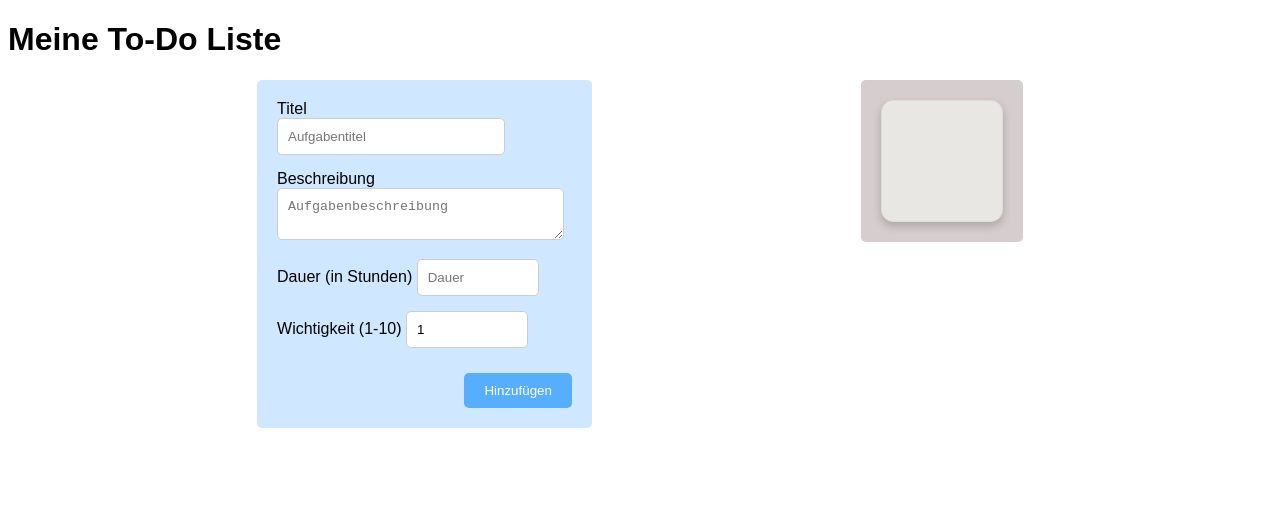
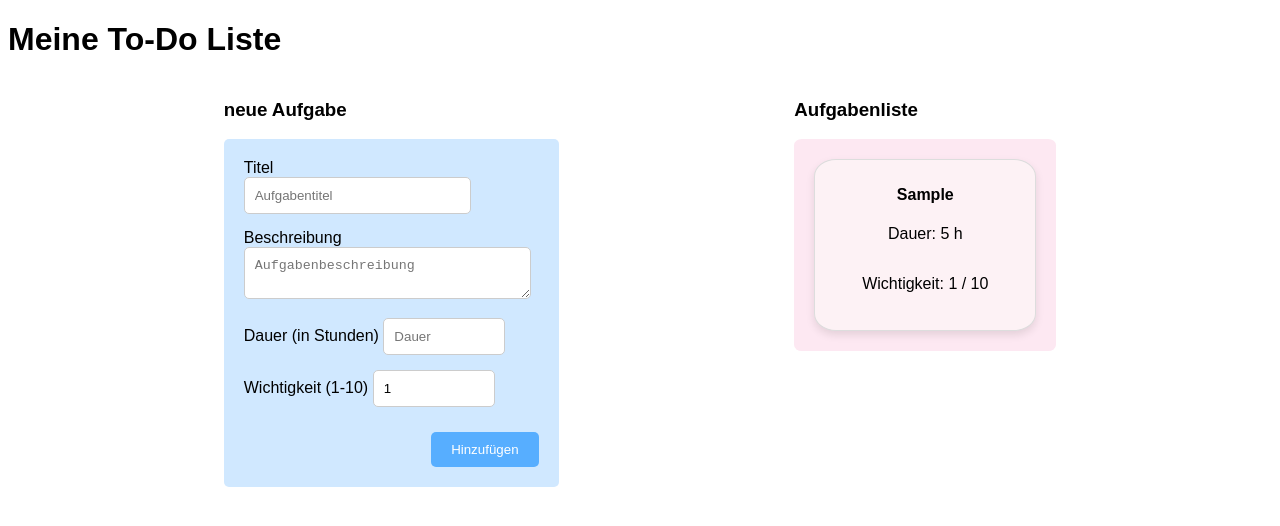
Before and after one commit to montagel/ReactStateManagement, a React (Create React App) app in the folder test_anwendung/: page / in a window 1280 px wide. Both pictures are taken after typing "Sample", "Sample", "5" into the empty fields and a click on the button "Hinzufügen". Shown: the top 526 px of the page. Built offline with nearby package versions, Linux system fonts and the light colour scheme.

Commit message:
Ergänzen von zusätzlichen Informationen in den Kacheln der ToDo-Liste

```diff
--- a/test_anwendung/src/ToDoForm.js
+++ b/test_anwendung/src/ToDoForm.js
@@ -25,6 +25,8 @@ function ToDoForm({ addTodo, todos }) {
   };
 
   return (
+    <div>
+    <h3>neue Aufgabe</h3>
       <form className="todo-form" onSubmit={handleSubmit}>
         <div>
           <label>Titel</label>
@@ -73,6 +75,7 @@ function ToDoForm({ addTodo, todos }) {
         </div>
         <button className="todo-button">Hinzufügen</button>
       </form>
+      </div>
   );
 }
 
--- a/test_anwendung/src/ToDoList.css
+++ b/test_anwendung/src/ToDoList.css
@@ -4,21 +4,32 @@
     flex-wrap: wrap;
     gap: 20px;
     justify-content: center;
-    background-color: rgb(214, 206, 206);
+    background-color: rgb(253, 232, 242);
     border-radius: 3%;
     padding: 20px;
   }
 
   .todo-item {
-    width: 120px;
-    height: 120px;
-    background-color: #f8f9fa;
+    width: 200px;
+    height: 150px;
+    background-color: #fdf2f5;
     border-radius: 10%;
     display: flex;
+    flex-direction: column;
     align-items: center;
     justify-content: center;
     text-align: center;
     border: 1px solid #ddd;
-    box-shadow: 0px 4px 8px rgba(0, 0, 0, 0.2);
-    background-color: rgb(233, 231, 227);
+    padding: 10px;
+    box-shadow: 0px 4px 8px rgba(0, 0, 0, 0.1);
+    overflow: hidden;
+    text-overflow: ellipsis;
   }
+  .todo-item h3 {
+    margin: 5px;
+    font-size: medium;
+    white-space: nowrap;
+    overflow: hidden;
+    text-overflow: ellipsis;
+    width: 100%;
+  }
--- a/test_anwendung/src/ToDoList.js
+++ b/test_anwendung/src/ToDoList.js
@@ -1,14 +1,25 @@
 import React from 'react';
 import './ToDoList.css'
 
+//Hier kommt noch ein weitere Kindkomponente für das Filtern
+
 function ToDoList({ todos }) {
   return (
+    <div>
+    <h3>Aufgabenliste</h3>
     <div className="todo-list-container">
-      {todos.map((todo, index) => (
-        <div key={index} className="todo-item">
-          {todo.text}
-        </div>
-      ))}
+      {todos.length === 0 ? (
+        <p>Noch keine Aufgaben</p>
+      ) : (
+        todos.map((todo, index) => (
+          <div key={index} className="todo-item">
+            <h3>{todo.title}</h3>
+            <p>Dauer: {todo.duration} h</p>
+            <p>Wichtigkeit: {todo.importance} / 10</p>
+          </div>
+        ))
+      )}
+    </div>
     </div>
   );
 }
```
